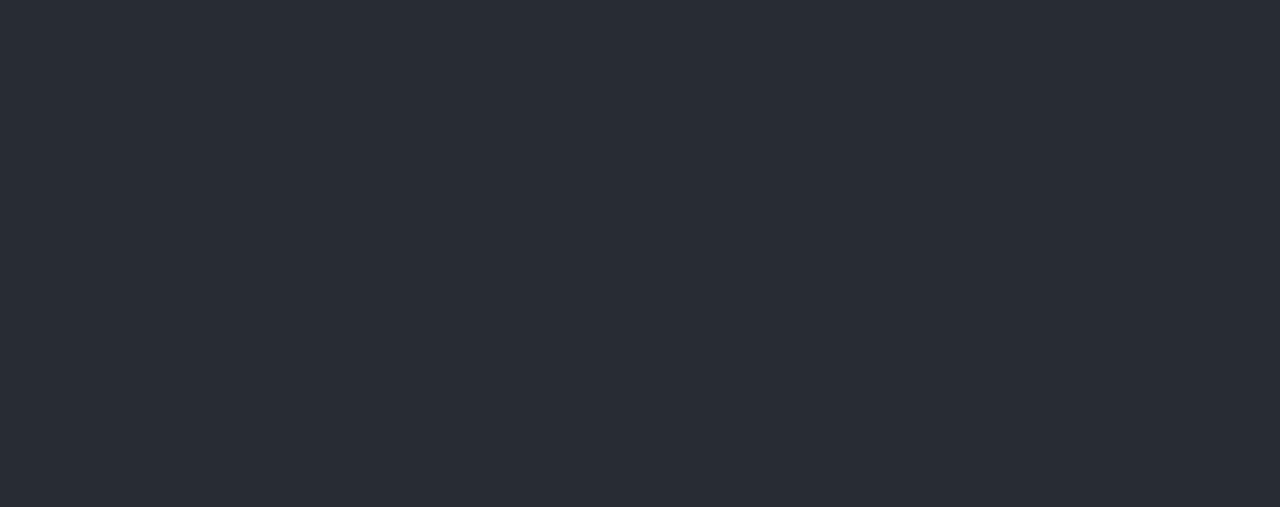
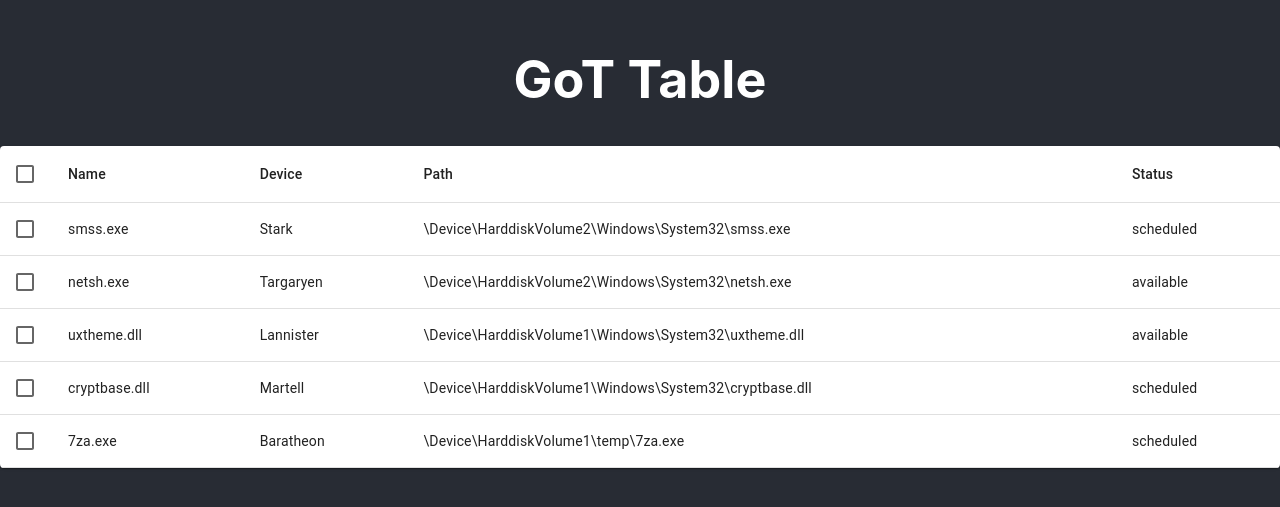
Before and after one commit to AN1CO/got-devices, a React (Create React App) app: page / in a window 1280 px wide. Shown: the part 159-666 px from the top of the page. Built offline with nearby package versions, Linux system fonts and the light colour scheme.

Commit message:
created table with data and checkboxes. need to get checkboxes working.

```diff
--- a/package.json
+++ b/package.json
@@ -3,9 +3,12 @@
   "version": "0.1.0",
   "private": true,
   "dependencies": {
+    "@emotion/react": "^11.9.3",
+    "@emotion/styled": "^11.9.3",
+    "@mui/material": "^5.9.1",
     "@testing-library/jest-dom": "^5.16.4",
     "@testing-library/react": "^13.3.0",
-    "@testing-library/user-event": "^13.5.0",
+    "@testing-library/user-event": "^14.2.6",
     "react": "^18.2.0",
     "react-dom": "^18.2.0",
     "react-scripts": "5.0.1",
--- a/src/App.css
+++ b/src/App.css
@@ -1,16 +1,5 @@
 .App {
   text-align: center;
-}
-
-.App-logo {
-  height: 40vmin;
-  pointer-events: none;
-}
-
-@media (prefers-reduced-motion: no-preference) {
-  .App-logo {
-    animation: App-logo-spin infinite 20s linear;
-  }
 }
 
 .App-header {
@@ -27,12 +16,3 @@
 .App-link {
   color: #61dafb;
 }
-
-@keyframes App-logo-spin {
-  from {
-    transform: rotate(0deg);
-  }
-  to {
-    transform: rotate(360deg);
-  }
-}
--- a/src/App.js
+++ b/src/App.js
@@ -5,6 +5,7 @@
 	return (
 		<div className='App'>
 			<header className='App-header'>
+				<h1>GoT Table</h1>
 				<DownloadTable />
 			</header>
 		</div>
--- a/src/components/DownloadTable.js
+++ b/src/components/DownloadTable.js
@@ -1,7 +1,16 @@
 import * as React from 'react';
+import {
+	Table,
+	TableBody,
+	TableContainer,
+	TableHead,
+	TableCell,
+	TableRow,
+	Paper,
+	Checkbox,
+} from '@mui/material';
 
-const DownloadTable = () => {
-	const data = [
+const rows = [
 	{
 		name: 'smss.exe',
 		device: 'Stark',
@@ -37,7 +46,40 @@
 		status: 'scheduled',
 	},
 ];
-	return <table></table>;
+
+const DownloadTable = () => {
+	const [isSelected, setIsSelected] = React.useState(false);
+	const [selected, setSelected] = React.useState([]);
+	return (
+		<TableContainer component={Paper} sx={{ minWidth: 600 }}>
+			<Table aria-label='simple table'>
+				<TableHead>
+					<TableRow>
+						<TableCell padding='checkbox'>
+							<Checkbox color='primary' />
+						</TableCell>
+						<TableCell>Name</TableCell>
+						<TableCell>Device</TableCell>
+						<TableCell>Path</TableCell>
+						<TableCell>Status</TableCell>
+					</TableRow>
+				</TableHead>
+				<TableBody>
+					{rows.map((row) => (
+						<TableRow key={row.name}>
+							<TableCell padding='checkbox'>
+								<Checkbox color='primary' />
+							</TableCell>
+							<TableCell scope='row'>{row.name}</TableCell>
+							<TableCell>{row.device}</TableCell>
+							<TableCell>{row.path}</TableCell>
+							<TableCell>{row.status}</TableCell>
+						</TableRow>
+					))}
+				</TableBody>
+			</Table>
+		</TableContainer>
+	);
 };
 
 export default DownloadTable;
```
Also changed, not shown: 1 other file (tests, documents, lock files or other folders). Lines whose indentation alone changed are shown as unchanged.
